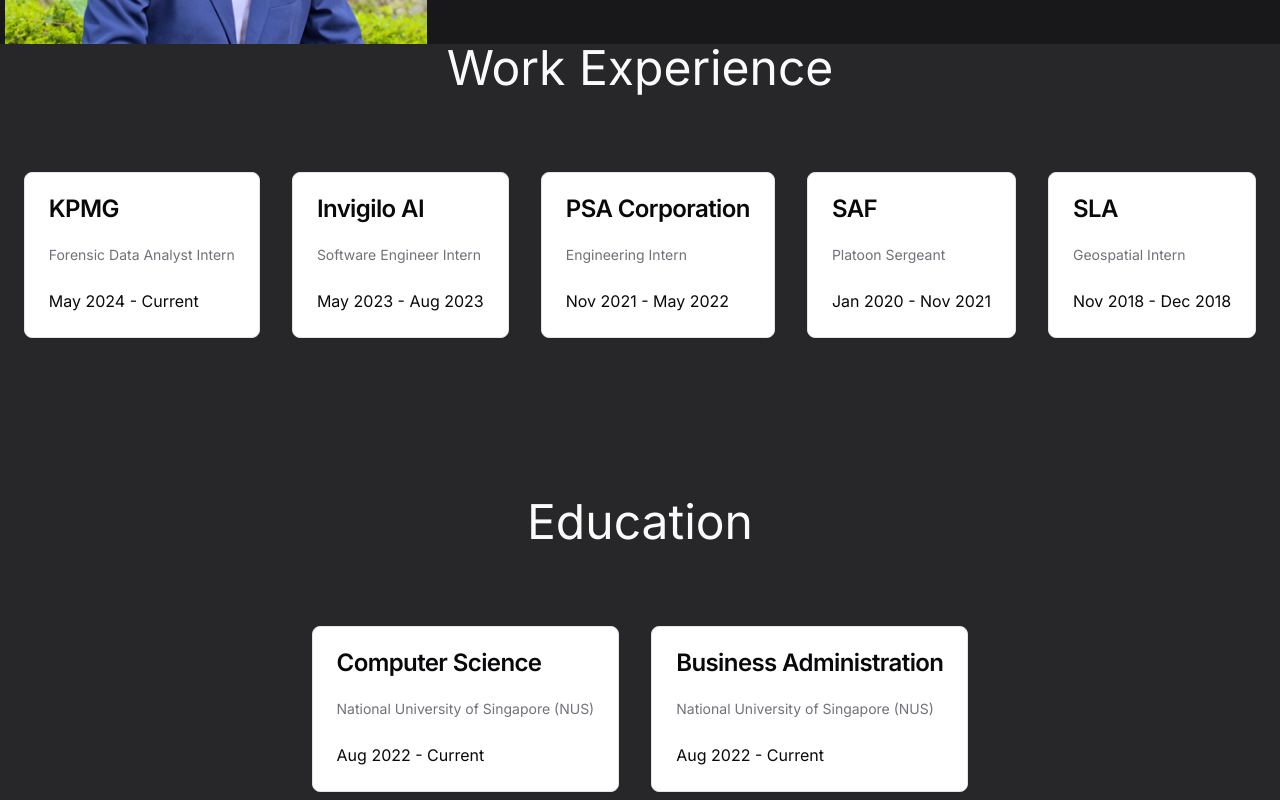
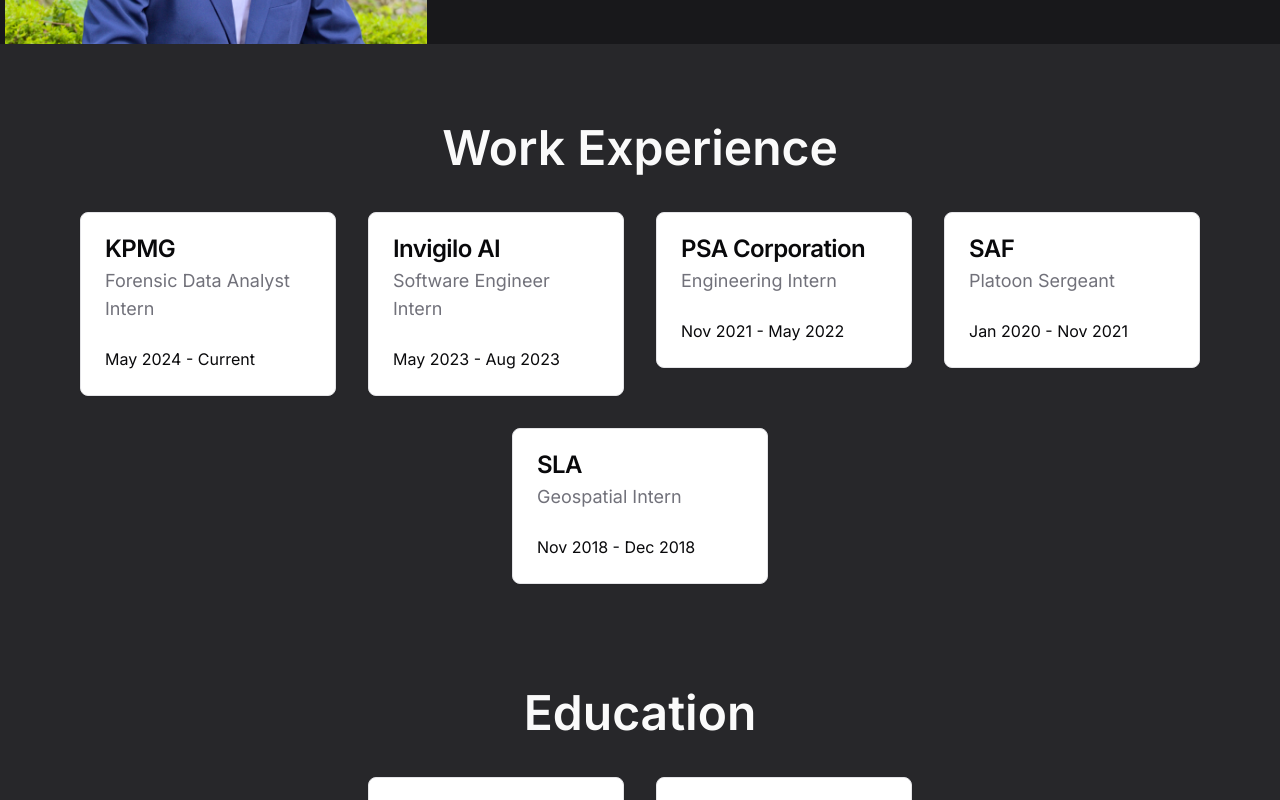
Before and after one commit to ivanleekk/ivan-website-v2, a Next.js app: page / in a window 1280 px wide. Shown: the part 1140-1940 px from the top of the page. Built offline with nearby package versions, Linux system fonts and the light colour scheme.

Commit message:
add resume section with proper spacing

```diff
--- a/src/app/resume-section.tsx
+++ b/src/app/resume-section.tsx
@@ -4,8 +4,9 @@
     return (
         <div className={'flex flex-col items-center pb-[25vh] bg-zinc-800'}>
             <div>
-                <div className={'text-5xl text-center'}>Work Experience</div>
-                <div className={'flex content-start items-start justify-center flex-wrap gap-8 mt-20'}>
+                <hr className={'my-10 border-0'}/>
+                <div className={'text-5xl font-semibold text-center'}>Work Experience</div>
+                <div className={'flex content-start items-start justify-center flex-wrap gap-8 p-10'}>
                     <WorkEducationCard companyOrDegree={'KPMG'} jobTitleOrSchool={'Forensic Data Analyst Intern'}
                                        startDate={'May 2024'} endDate={'Current'}/>
                     <WorkEducationCard companyOrDegree={'Invigilo AI'} jobTitleOrSchool={'Software Engineer Intern'}
@@ -18,9 +19,10 @@
                                        startDate={'Nov 2018'} endDate={'Dec 2018'}/>
                 </div>
             </div>
-            <div className={"mt-40"}>
-                <div className={'text-5xl text-center'}>Education</div>
-                <div className={'flex content-start items-start justify-center flex-wrap gap-8 mt-20'}>
+            <hr className={'my-8'}/>
+            <div>
+                <div className={'text-5xl font-semibold text-center'}>Education</div>
+                <div className={'flex content-start items-start justify-center flex-wrap gap-8 pt-10'}>
                     <WorkEducationCard companyOrDegree={'Computer Science'} jobTitleOrSchool={'National University of Singapore (NUS)'}
                                        startDate={'Aug 2022'} endDate={'Current'}/>
                     <WorkEducationCard companyOrDegree={'Business Administration'} jobTitleOrSchool={'National University of Singapore (NUS)'}
--- a/src/components/work-education-card.tsx
+++ b/src/components/work-education-card.tsx
@@ -24,20 +24,18 @@
  */
 export default function WorkEducationCard({companyOrDegree, jobTitleOrSchool, startDate, endDate}:WorkCardProps) {
     return (
-        <Card>
+        <Card className={'w-64'}>
             <CardHeader>
                 <CardTitle>
                     {companyOrDegree}
                 </CardTitle>
+                <CardDescription className={'text-lg'}>
+                    {jobTitleOrSchool}
+                </CardDescription>
             </CardHeader>
             <CardContent>
-                <CardDescription>
-                    {jobTitleOrSchool}
-                </CardDescription>
+                <p>{startDate} - {endDate}</p>
             </CardContent>
-            <CardFooter>
-                <p>{startDate} - {endDate}</p>
-            </CardFooter>
         </Card>
     );
 }
```
